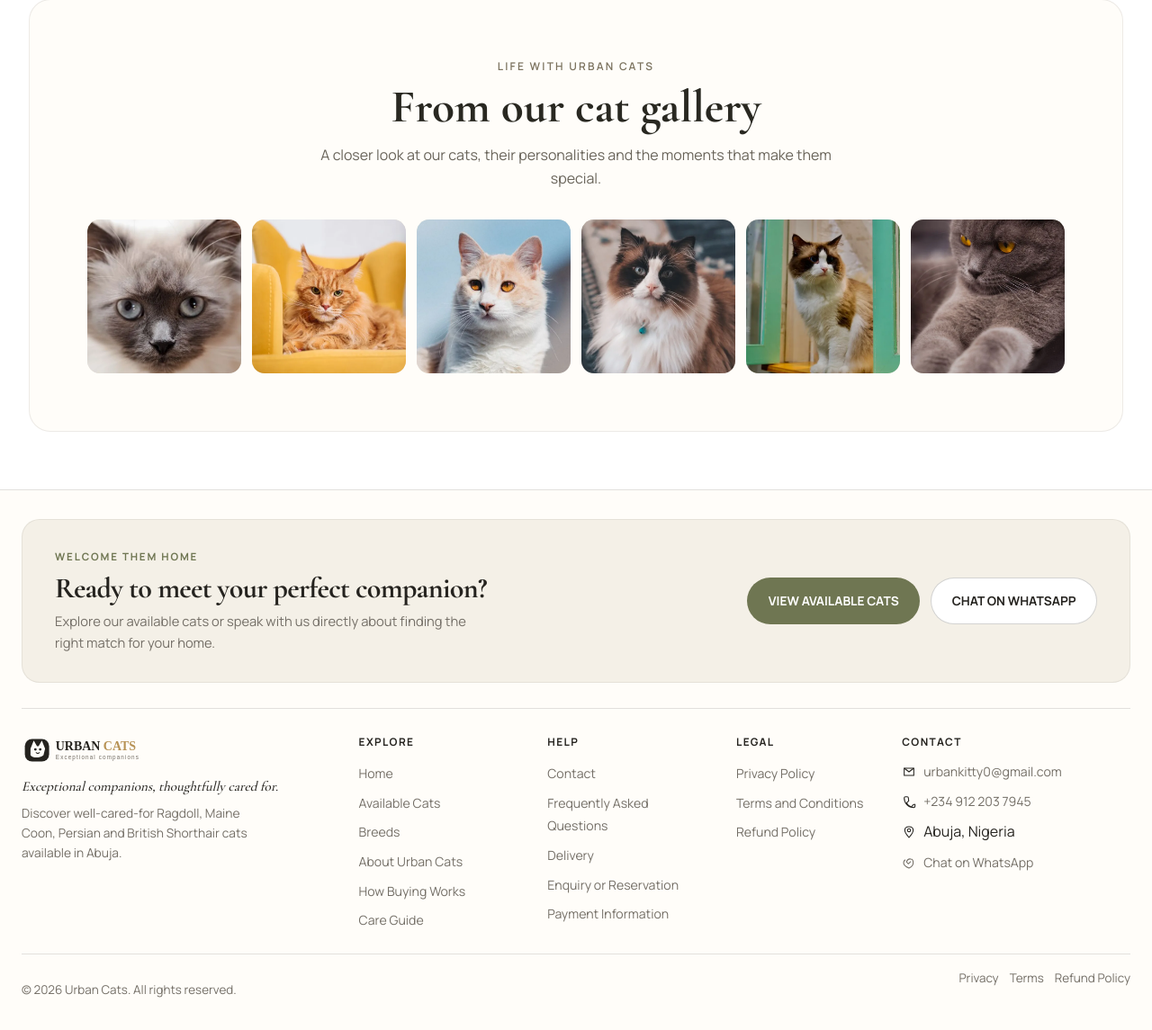
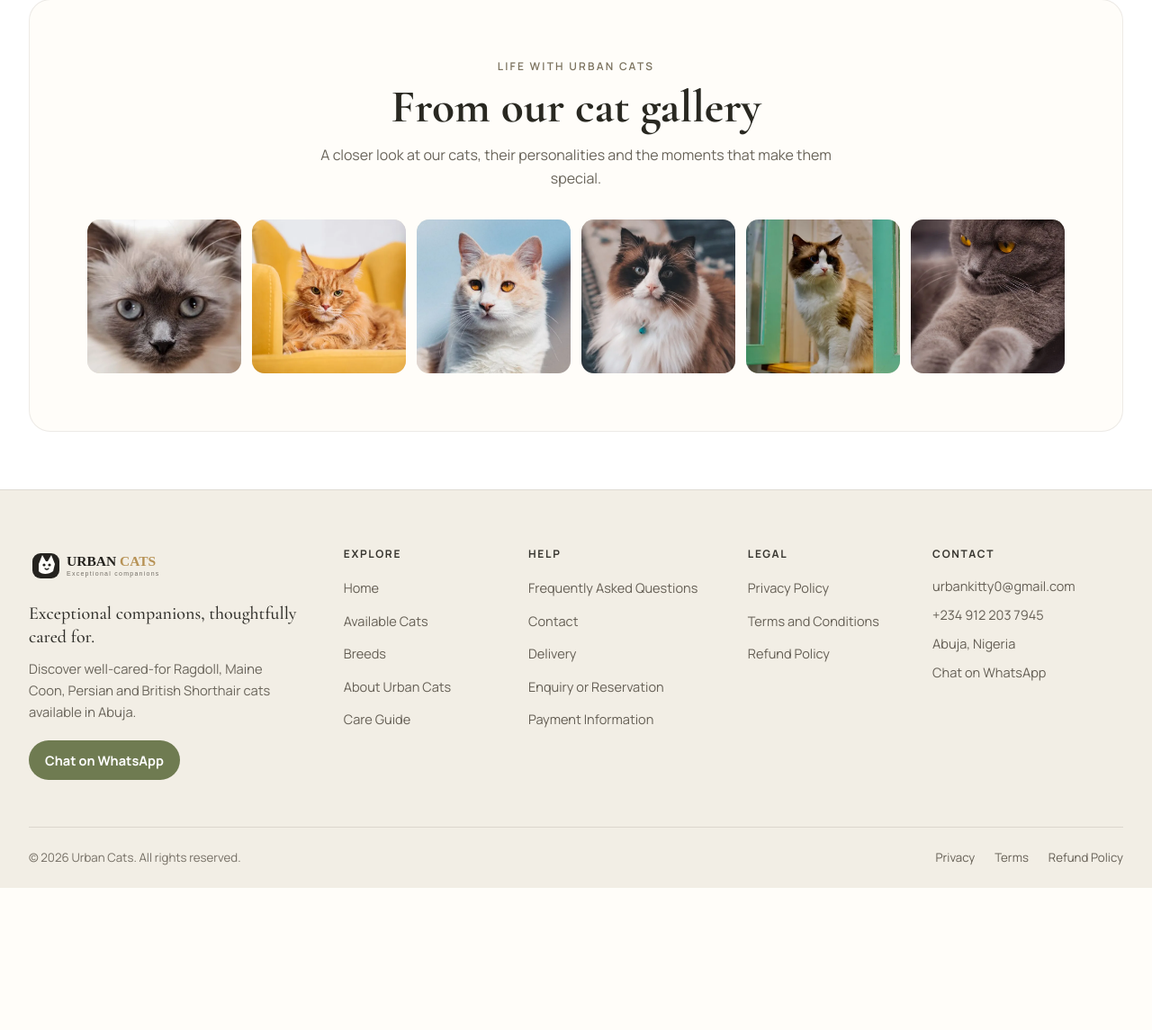
Before and after one commit to moh2346/urbancat, a PHP site: page /urbancat/index.php in a window 1280 px wide. Shown: the part 5334-6479 px from the top of the page at 90% size. After the commit the page ends 6321 px from the top, so only its background shows below. Run offline with PHP 8.4, Linux system fonts and the light colour scheme; data comes from the database, SQL or seed files in the repository; data that the repository does not hold is empty; some libraries are stand-ins or nearby versions.

Commit message:
fix: rebuild footer cleanly as uc-footer - remove broken CTA/site-footer, warm cream, 5-col grid, no bullets

```diff
--- a/assets/css/style.css
+++ b/assets/css/style.css
@@ -5,7 +5,7 @@
  --max:1320px; --pad:24px; --header-h:72px;
  --radius-lg:18px; --radius-md:14px; --radius-sm:10px;
  --shadow-soft:0 8px 32px rgba(37,35,31,.08); --shadow-card:0 6px 20px rgba(37,35,31,.06);
- --font-display:"Cormorant Garamond", Georgia, serif; --font-body:"Manrope", Inter, system-ui, sans-serif;
+  --font-display:"Cormorant Garamond", Georgia, serif; --font-body:"Manrope", Inter, system-ui, sans-serif; --font-sans:"Manrope", Inter, system-ui, sans-serif;
 }
 *{box-sizing:border-box}
 html{scroll-behavior:smooth; overflow-x:clip}
@@ -374,36 +374,213 @@ a{color:inherit; text-decoration:none}
 @media(max-width:800px){.gallery{grid-template-columns:1fr}}
 .breadcrumbs{font-size:.84rem; color:var(--color-muted); margin:1rem 0 .5rem}
 .breadcrumbs a{text-decoration:underline; font-weight:600}
-.site-footer{background:var(--color-surface); border-top:1px solid var(--color-border); margin-top:32px}
-.site-footer__inner{max-width:var(--max); margin-inline:auto; padding-inline:var(--pad)}
-.footer-cta{margin:32px 0 28px; padding:32px 36px; display:flex; align-items:center; justify-content:space-between; gap:24px; background:#f4f0e7; border:1px solid rgba(55,49,41,.08); border-radius:20px}
-.footer-cta__eyebrow{margin:0 0 8px; font-size:.72rem; font-weight:700; letter-spacing:.16em; text-transform:uppercase; color:var(--color-sage)}
-.footer-cta__title{margin:0 0 8px; font-family:var(--font-display); font-size:clamp(1.5rem,2.6vw,2rem); line-height:1.1; letter-spacing:-.02em; color:var(--color-charcoal)}
-.footer-cta__copy{margin:0; max-width:52ch; font-size:.92rem; line-height:1.6; color:var(--color-muted)}
-.footer-cta__actions{display:flex; gap:12px; flex-wrap:wrap; flex-shrink:0}
-.btn--light{background:#fff; border-color:var(--color-border-strong); color:var(--color-charcoal)}
-.btn--light:hover{background:#fffdf9}
-.site-footer__main{display:grid; grid-template-columns:1.35fr .7fr .7fr .6fr 1fr; gap:32px; padding:28px 0 24px; border-top:1px solid var(--color-border); border-bottom:1px solid var(--color-border)}
-.site-footer__brand img{height:36px; width:auto}
-.site-footer__tagline{margin:10px 0 6px; font-family:var(--font-display); font-size:.95rem; font-style:italic; color:var(--color-charcoal)}
-.site-footer__desc{margin:0; max-width:32ch; font-size:.86rem; line-height:1.6; color:var(--color-muted)}
-.site-footer__social{display:flex; gap:8px; margin-top:14px}
-.site-footer__social a{width:36px; height:36px; border-radius:50%; border:1px solid var(--color-border); background:#fff; display:grid; place-items:center; color:var(--color-charcoal); transition:.18s}
-.site-footer__social a:hover{border-color:var(--color-charcoal); transform:translateY(-1px)}
-.site-footer__heading{margin:0 0 12px; font-size:.74rem; font-weight:700; letter-spacing:.12em; text-transform:uppercase; color:var(--color-charcoal)}
-.site-footer__links{list-style:none; margin:0; padding:0; display:grid; gap:7px}
-.site-footer__links a{font-size:.88rem; color:var(--color-muted); transition:.18s}
-.site-footer__links a:hover{color:var(--color-charcoal); text-decoration:underline; text-underline-offset:3px}
-.site-footer__bottom{display:flex; justify-content:space-between; gap:16px; flex-wrap:wrap; padding:16px 0 20px; font-size:.84rem; color:var(--color-muted)}
-.site-footer__legal{display:flex; gap:12px}
-.site-footer__legal a{color:var(--color-muted)}
-.site-footer__legal a:hover{color:var(--color-charcoal); text-decoration:underline}
-.footer__grid{display:grid; grid-template-columns:1.4fr .7fr .7fr .7fr 1fr; gap:1.4rem}
-.footer__bottom{border-top:1px solid var(--color-border); margin-top:1.4rem; padding-top:1rem; display:flex; justify-content:space-between; flex-wrap:wrap; gap:1rem; font-size:.84rem; color:var(--color-muted)}
-@media(max-width:1024px){.footer-cta{flex-direction:column; align-items:flex-start} .site-footer__main{grid-template-columns:1fr 1fr; gap:28px}}
-@media(max-width:900px){.footer__grid{grid-template-columns:1fr 1fr}}
-@media(max-width:600px){.footer-cta{padding:24px 20px; border-radius:16px} .footer-cta__actions{width:100%} .footer-cta__actions a{flex:1 1 100%; width:100%} .site-footer__main{grid-template-columns:1fr; gap:24px; padding:22px 0 18px}}
-@media(max-width:560px){.footer__grid{grid-template-columns:1fr}}
+.uc-footer,
+.uc-footer *,
+.uc-footer *::before,
+.uc-footer *::after {
+    box-sizing: border-box;
+}
+
+.uc-footer {
+    width: 100%;
+    margin-top: 64px;
+    background: #f2eee5;
+    color: #302f2a;
+    border-top: 1px solid rgba(48, 45, 38, 0.1);
+}
+
+.uc-footer__container {
+    width: min(calc(100% - 64px), 1280px);
+    margin-inline: auto;
+}
+
+.uc-footer__grid {
+    display: grid;
+    grid-template-columns:
+        minmax(260px, 1.55fr)
+        minmax(130px, 0.8fr)
+        minmax(170px, 1fr)
+        minmax(140px, 0.8fr)
+        minmax(210px, 1.1fr);
+    gap: clamp(30px, 4vw, 60px);
+    align-items: start;
+    padding: 64px 0 52px;
+}
+
+.uc-footer__brand {
+    max-width: 330px;
+}
+
+.uc-footer__brand img,
+.uc-footer__brand svg {
+    display: block;
+    width: auto;
+    max-width: 180px;
+    height: auto;
+    margin-bottom: 20px;
+}
+
+.uc-footer__tagline {
+    margin: 0 0 10px;
+    font-family: var(--font-display);
+    font-size: 1.25rem;
+    line-height: 1.3;
+    color: #302f2a;
+}
+
+.uc-footer__description {
+    margin: 0 0 20px;
+    max-width: 320px;
+    font-size: 0.92rem;
+    line-height: 1.65;
+    color: #6a655b;
+}
+
+.uc-footer__heading {
+    margin: 0 0 18px;
+    font-family: var(--font-sans);
+    font-size: 0.75rem;
+    font-weight: 700;
+    line-height: 1.2;
+    letter-spacing: 0.14em;
+    text-transform: uppercase;
+    color: #37352f;
+}
+
+.uc-footer__links {
+    display: grid;
+    gap: 11px;
+    margin: 0;
+    padding: 0;
+    list-style: none;
+}
+
+.uc-footer__links li {
+    margin: 0;
+    padding: 0;
+    list-style: none;
+}
+
+.uc-footer a {
+    color: #655f55;
+    font-size: 0.91rem;
+    line-height: 1.45;
+    text-decoration: none;
+    transition:
+        color 180ms ease,
+        transform 180ms ease;
+}
+
+.uc-footer a:hover {
+    color: #59663d;
+}
+
+.uc-footer a:focus-visible {
+    outline: 2px solid #69764c;
+    outline-offset: 4px;
+    border-radius: 3px;
+}
+
+.uc-footer__whatsapp {
+    min-height: 44px;
+    display: inline-flex;
+    align-items: center;
+    justify-content: center;
+    padding: 0 18px;
+    border-radius: 999px;
+    background: #6f7b51;
+    color: #ffffff !important;
+    font-weight: 700;
+}
+
+.uc-footer__contact {
+    display: flex;
+    flex-direction: column;
+    align-items: flex-start;
+    gap: 11px;
+}
+
+.uc-footer__contact .uc-footer__heading {
+    margin-bottom: 7px;
+}
+
+.uc-footer__contact address {
+    margin: 0;
+    color: #655f55;
+    font-size: 0.91rem;
+    font-style: normal;
+    line-height: 1.45;
+}
+
+.uc-footer__bottom {
+    min-height: 68px;
+    display: flex;
+    align-items: center;
+    justify-content: space-between;
+    gap: 24px;
+    padding: 20px 0;
+    border-top: 1px solid rgba(48, 45, 38, 0.12);
+}
+
+.uc-footer__bottom p {
+    margin: 0;
+    color: #756f65;
+    font-size: 0.83rem;
+}
+
+.uc-footer__bottom-links {
+    display: flex;
+    flex-wrap: wrap;
+    gap: 10px 22px;
+}
+
+.uc-footer__bottom-links a {
+    font-size: 0.83rem;
+}
+
+@media (max-width: 1050px) {
+    .uc-footer__grid {
+        grid-template-columns: repeat(2, minmax(0, 1fr));
+        gap: 40px 48px;
+    }
+
+    .uc-footer__brand {
+        grid-column: 1 / -1;
+        max-width: 520px;
+    }
+}
+
+@media (max-width: 640px) {
+    .uc-footer {
+        margin-top: 40px;
+    }
+
+    .uc-footer__container {
+        width: calc(100% - 32px);
+    }
+
+    .uc-footer__grid {
+        grid-template-columns: 1fr;
+        gap: 32px;
+        padding: 44px 0 36px;
+    }
+
+    .uc-footer__brand {
+        grid-column: auto;
+        max-width: none;
+    }
+
+    .uc-footer__bottom {
+        align-items: flex-start;
+        flex-direction: column;
+        gap: 14px;
+        padding: 22px 0;
+    }
+
+    .uc-footer__bottom-links {
+        gap: 10px 18px;
+    }
+}
 /* Fail-safe: always visible — JS only adds subtle motion, never hides content */
 .reveal{opacity:1; transform:none}
 .js .reveal{opacity:1; transform:translateY(8px); transition:opacity .5s, transform .5s}
--- a/includes/partials/footer.php
+++ b/includes/partials/footer.php
@@ -1,101 +1,87 @@
-<?php
-$contactEmail = setting($pdo,'contact_email','urbankitty0@gmail.com');
-$contactPhone = setting($pdo,'contact_phone','09122037945');
-$contactPhoneIntl = '+234 912 203 7945';
-$waIntl = setting($pdo,'whatsapp_number','2349122037945');
-$addr = setting($pdo,'address','Abuja, Nigeria');
-// Normalize address to remove Gwarinpa if present in DB
-if(str_contains($addr,'Gwarinpa')) $addr = 'Abuja, Nigeria';
-$ig = trim(setting($pdo,'instagram_url',''));
-$fb = trim(setting($pdo,'facebook_url',''));
-$tk = trim(setting($pdo,'tiktok_url',''));
-function isRealSocial($url){
- $url=trim($url);
- if($url==='' || $url==='#') return false;
- $generic=['https://instagram.com','https://instagram.com/','https://facebook.com','https://facebook.com/','https://tiktok.com','https://tiktok.com/','http://instagram.com','http://facebook.com','http://tiktok.com'];
- if(in_array($url,$generic,true)) return false;
- if(!filter_var($url,FILTER_VALIDATE_URL)) return false;
- return true;
-}
-$hasSocial = isRealSocial($ig) || isRealSocial($fb) || isRealSocial($tk);
-?>
-<footer class="site-footer">
- <div class="site-footer__inner">
-  <!-- CTA -->
-  <div class="footer-cta">
-   <div class="footer-cta__text">
-    <p class="footer-cta__eyebrow">WELCOME THEM HOME</p>
-    <h2 class="footer-cta__title">Ready to meet your perfect companion?</h2>
-    <p class="footer-cta__copy">Explore our available cats or speak with us directly about finding the right match for your home.</p>
-   </div>
-   <div class="footer-cta__actions">
-    <a href="<?= asset('cats.php') ?>" class="btn btn--primary">VIEW AVAILABLE CATS</a>
-    <a href="https://wa.me/2349122037945" target="_blank" rel="noopener noreferrer" class="btn btn--ghost btn--light">CHAT ON WHATSAPP</a>
-   </div>
+<footer class="uc-footer">
+    <div class="uc-footer__container">
+        <div class="uc-footer__grid">
+            <div class="uc-footer__brand">
+                <a href="<?= asset('index.php') ?>" aria-label="Urban Cats home"><img src="<?= asset('assets/images/brand/logo-horizontal.svg') ?>" alt="Urban Cats" width="170" height="40" loading="lazy"></a>
+
+                <p class="uc-footer__tagline">
+                    Exceptional companions, thoughtfully cared for.
+                </p>
+
+                <p class="uc-footer__description">
+                    Discover well-cared-for Ragdoll, Maine Coon, Persian and British Shorthair cats available in Abuja.
+                </p>
+
+                <a
+                    class="uc-footer__whatsapp"
+                    href="https://wa.me/2349122037945"
+                    target="_blank"
+                    rel="noopener noreferrer"
+                >
+                    Chat on WhatsApp
+                </a>
             </div>
 
-  <!-- Main -->
-  <div class="site-footer__main">
-   <div class="site-footer__brand">
-    <a href="<?= asset('index.php') ?>" aria-label="Urban Cats home"><img src="<?= asset('assets/images/brand/logo-horizontal.svg') ?>" alt="Urban Cats" width="170" height="40" loading="lazy"></a>
-    <p class="site-footer__tagline">Exceptional companions, thoughtfully cared for.</p>
-    <p class="site-footer__desc">Discover well-cared-for Ragdoll, Maine Coon, Persian and British Shorthair cats available in Abuja.</p>
-    <?php if($hasSocial): ?>
-    <div class="site-footer__social" aria-label="Social links">
-     <?php if(isRealSocial($ig)): ?><a href="<?= e($ig) ?>" target="_blank" rel="noopener noreferrer" aria-label="Instagram"><svg viewBox="0 0 24 24" width="18" height="18" fill="none" stroke="currentColor" stroke-width="1.6"><rect x="3" y="3" width="18" height="18" rx="5"/><circle cx="12" cy="12" r="4"/><circle cx="17.5" cy="6.5" r="1.2"/></svg></a><?php endif; ?>
-     <?php if(isRealSocial($fb)): ?><a href="<?= e($fb) ?>" target="_blank" rel="noopener noreferrer" aria-label="Facebook"><svg viewBox="0 0 24 24" width="18" height="18" fill="none" stroke="currentColor" stroke-width="1.6"><path d="M14 8 H11 V12 H14 V16 H11 V20 H7 V12 H5 V8 H7 V6 C7 4 8 3 11 3 H14 V8 Z"/></svg></a><?php endif; ?>
-     <?php if(isRealSocial($tk)): ?><a href="<?= e($tk) ?>" target="_blank" rel="noopener noreferrer" aria-label="TikTok"><svg viewBox="0 0 24 24" width="18" height="18" fill="none" stroke="currentColor" stroke-width="1.6"><path d="M14 3 V13 C14 16 12 18 8 18 C5 18 3 16 3 13 C3 10 5 8 8 8 C8 8 9 8 9 8 V12 C9 12 8 12 8 13 C8 14 9 15 11 15 C13 15 14 14 14 11 V3 Z"/></svg></a><?php endif; ?>
-    </div>
-    <?php endif; ?>
-   </div>
-
-   <div>
-    <h3 class="site-footer__heading">EXPLORE</h3>
-    <ul class="site-footer__links">
+            <nav class="uc-footer__column" aria-label="Explore">
+                <h2 class="uc-footer__heading">Explore</h2>
+                <ul class="uc-footer__links">
                     <li><a href="<?= asset('index.php') ?>">Home</a></li>
                     <li><a href="<?= asset('cats.php') ?>">Available Cats</a></li>
                     <li><a href="<?= asset('breeds.php') ?>">Breeds</a></li>
                     <li><a href="<?= asset('about.php') ?>">About Urban Cats</a></li>
-     <li><a href="<?= asset('how-it-works.php') ?>">How Buying Works</a></li>
                     <li><a href="<?= asset('care-guide.php') ?>">Care Guide</a></li>
                 </ul>
-   </div>
+            </nav>
 
-   <div>
-    <h3 class="site-footer__heading">HELP</h3>
-    <ul class="site-footer__links">
+            <nav class="uc-footer__column" aria-label="Help">
+                <h2 class="uc-footer__heading">Help</h2>
+                <ul class="uc-footer__links">
+                    <li><a href="<?= asset('faq.php') ?>">Frequently Asked Questions</a></li>
                     <li><a href="<?= asset('contact.php') ?>">Contact</a></li>
-     <li><a href="<?= asset('faq.php') ?>">Frequently Asked Questions</a></li>
                     <li><a href="<?= asset('delivery.php') ?>">Delivery</a></li>
                     <li><a href="<?= asset('enquiry.php') ?>">Enquiry or Reservation</a></li>
                     <li><a href="<?= asset('faq.php') ?>">Payment Information</a></li>
                 </ul>
-   </div>
+            </nav>
 
-   <div>
-    <h3 class="site-footer__heading">LEGAL</h3>
-    <ul class="site-footer__links">
+            <nav class="uc-footer__column" aria-label="Legal">
+                <h2 class="uc-footer__heading">Legal</h2>
+                <ul class="uc-footer__links">
                     <li><a href="<?= asset('privacy.php') ?>">Privacy Policy</a></li>
                     <li><a href="<?= asset('terms.php') ?>">Terms and Conditions</a></li>
                     <li><a href="<?= asset('refund.php') ?>">Refund Policy</a></li>
                 </ul>
-   </div>
+            </nav>
 
-   <div>
-    <h3 class="site-footer__heading">CONTACT</h3>
-    <ul class="site-footer__links" style="gap:10px">
-     <li style="display:flex; gap:8px; align-items:center"><svg viewBox="0 0 24 24" width="16" height="16" fill="none" stroke="currentColor" stroke-width="1.6" aria-hidden="true"><path d="M4 6 H20 V18 H4 Z"/><path d="M4 6 L12 12 L20 6"/></svg><a href="mailto:<?= e($contactEmail) ?>"><?= e($contactEmail) ?></a></li>
-     <li style="display:flex; gap:8px; align-items:center"><svg viewBox="0 0 24 24" width="16" height="16" fill="none" stroke="currentColor" stroke-width="1.6" aria-hidden="true"><path d="M22 16.9 V20 C22 21 21 22 20 22 C11 22 4 15 4 6 C4 5 5 4 6 4 H9 C10 4 11 5 11 6 L11.5 11 L8 14.5 C9.5 17.5 13 20 16 21 L19 17.5 L20 16.9 Z"/></svg><a href="tel:+2349122037945"><?= e($contactPhoneIntl) ?></a></li>
-     <li style="display:flex; gap:8px; align-items:center"><svg viewBox="0 0 24 24" width="16" height="16" fill="none" stroke="currentColor" stroke-width="1.6" aria-hidden="true"><path d="M12 21 C12 21 5 13 5 9 C5 5 8 3 12 3 C16 3 19 5 19 9 C19 13 12 21 12 21 Z"/><circle cx="12" cy="9" r="2.5"/></svg><span><?= e($addr) ?></span></li>
-     <li><a href="https://wa.me/2349122037945" target="_blank" rel="noopener noreferrer" style="display:flex; gap:8px; align-items:center"><svg viewBox="0 0 24 24" width="16" height="16" fill="none" stroke="currentColor" stroke-width="1.6" aria-hidden="true"><path d="M8 12 C8 8 11 5 15 6 L15 6 C17 6 19 8 19 12 C19 15 17 19 12 21 C7 19 3 15 3 12 C3 10 4 8 6 7"/><path d="M9 12 L11 14 L15 10"/></svg>Chat on WhatsApp</a></li>
-    </ul>
+            <div class="uc-footer__column uc-footer__contact">
+                <h2 class="uc-footer__heading">Contact</h2>
+
+                <a href="mailto:urbankitty0@gmail.com">
+                    urbankitty0@gmail.com
+                </a>
+
+                <a href="tel:+2349122037945">
+                    +234 912 203 7945
+                </a>
+
+                <address>Abuja, Nigeria</address>
+
+                <a
+                    href="https://wa.me/2349122037945"
+                    target="_blank"
+                    rel="noopener noreferrer"
+                >
+                    Chat on WhatsApp
+                </a>
             </div>
         </div>
 
-  <!-- Bottom -->
-  <div class="site-footer__bottom">
-   <p>© <?= date('Y') ?> Urban Cats. All rights reserved.</p>
-   <div class="site-footer__legal">
+        <div class="uc-footer__bottom">
+            <p>
+                © <?= date('Y') ?> Urban Cats. All rights reserved.
+            </p>
+
+            <div class="uc-footer__bottom-links">
                 <a href="<?= asset('privacy.php') ?>">Privacy</a>
                 <a href="<?= asset('terms.php') ?>">Terms</a>
                 <a href="<?= asset('refund.php') ?>">Refund Policy</a>
--- a/includes/partials/head.php
+++ b/includes/partials/head.php
@@ -1,6 +1,6 @@
 <?php
 $pageTitle=$pageTitle??'Urban Cats — Exceptional companions, thoughtfully placed';
-$pageDesc=$pageDesc??'Premium Ragdoll, Maine Coon, British Shorthair and Persian cats from Gwarinpa, Abuja. Vet-checked, responsibly placed.';
+$pageDesc=$pageDesc??'Premium Ragdoll, Maine Coon, British Shorthair and Persian cats from Abuja, Nigeria. Vet-checked, responsibly placed.';
 $ogImage=$ogImage??asset('assets/images/site/hero-cat.svg');
 $canonical=$pageCanonical??canonical_url();
 ?>
@@ -15,7 +15,7 @@ $canonical=$pageCanonical??canonical_url();
 <meta name="twitter:card" content="summary_large_image">
 <link rel="preconnect" href="https://fonts.googleapis.com"><link rel="preconnect" href="https://fonts.gstatic.com" crossorigin>
 <link href="https://fonts.googleapis.com/css2?family=Cormorant+Garamond:wght@500;600;700&family=Manrope:wght@400;600;700&display=swap" rel="stylesheet">
-<link rel="stylesheet" href="<?= asset('assets/css/style.css?v=20250921testimonials') ?>">
+<link rel="stylesheet" href="<?= asset('assets/css/style.css?v=20250922footer') ?>">
 <link rel="icon" href="<?= asset('assets/images/brand/favicon.svg') ?>" type="image/svg+xml">
 <meta name="theme-color" content="#25231f">
 <script>document.documentElement.classList.remove('no-js');document.documentElement.classList.add('js')</script>
```
Lines whose indentation alone changed are shown as unchanged.
